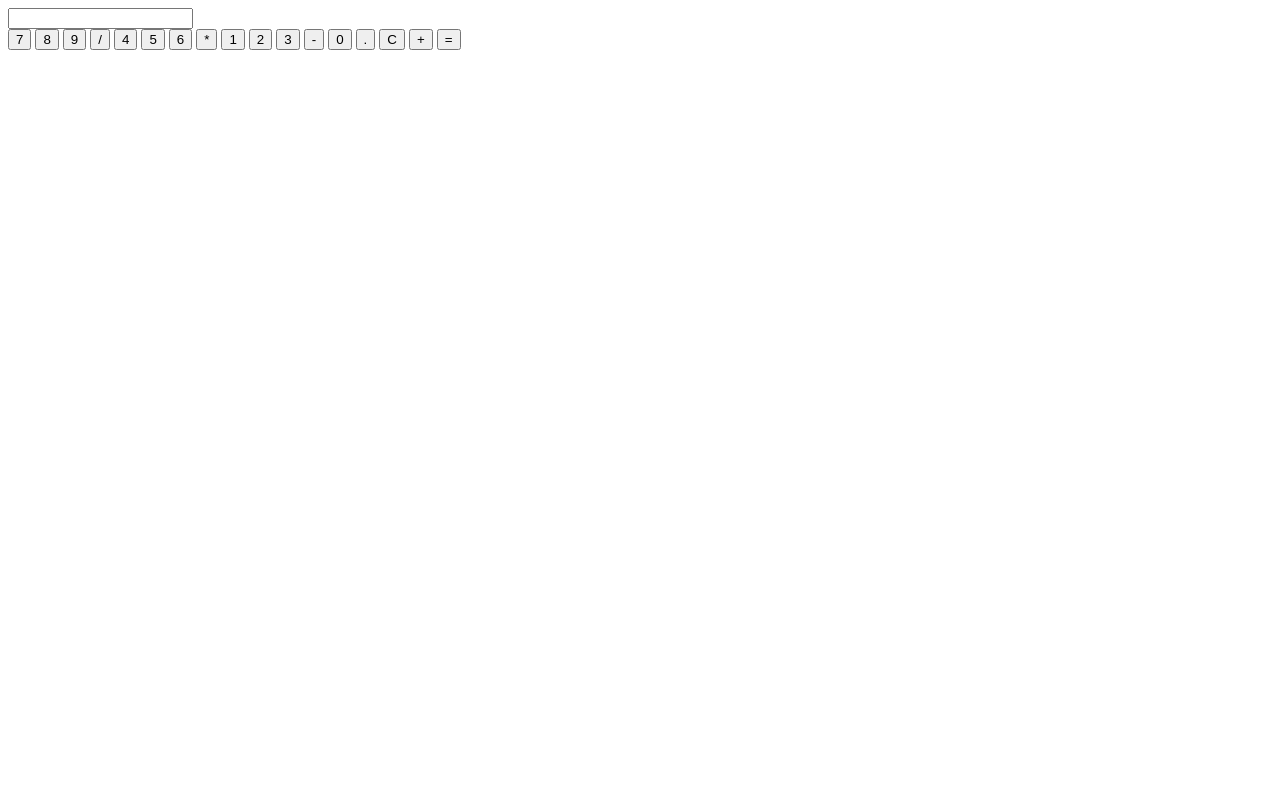
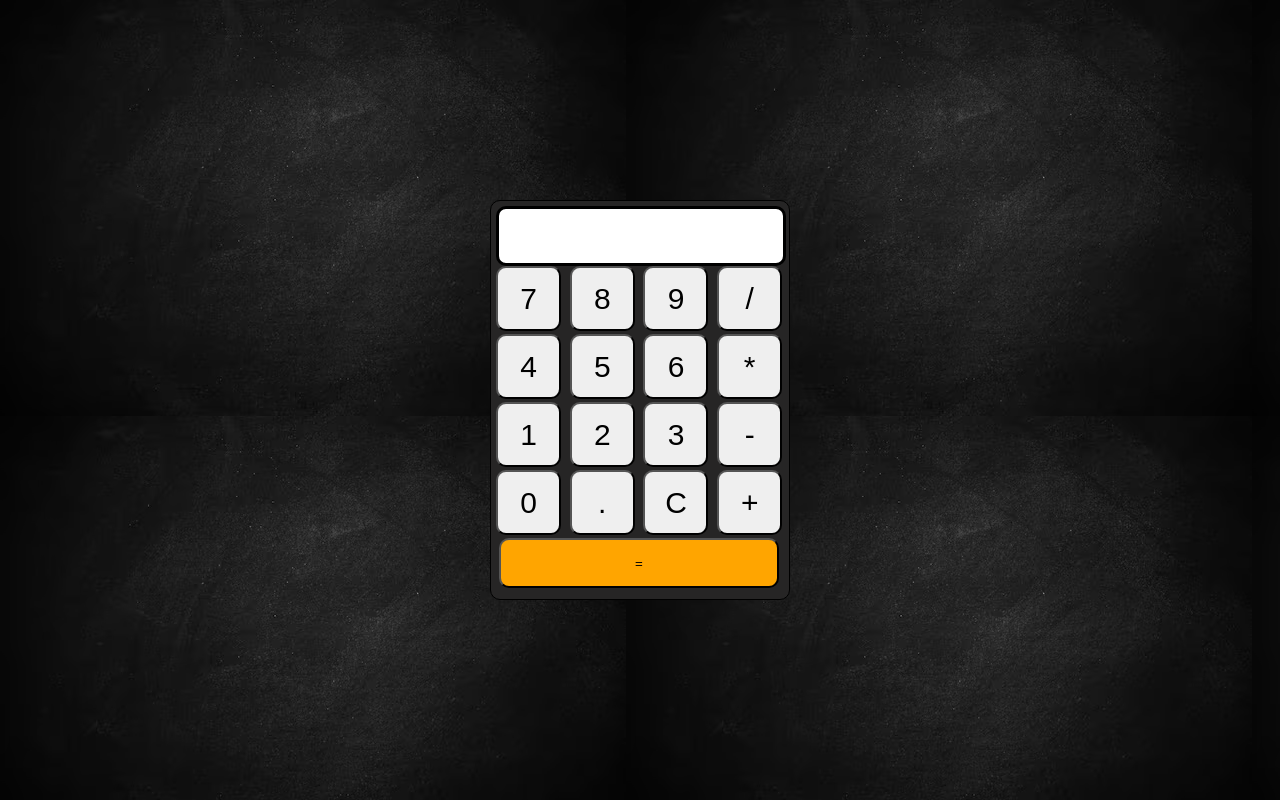
Before and after one commit to Dendi13/kalkylator, a plain HTML site: page index.html in a window 1280 px wide. Drawn offline with Linux system fonts and the light colour scheme.

Commit message:
Add files via upload

```diff
--- a/index.html
+++ b/index.html
@@ -7,6 +7,11 @@
     <meta name="viewport" content="width=device-width, initial-scale=1.0">
     <link rel="preconnect" href="https://fonts.googleapis.com">
     <link rel="preconnect" href="https://fonts.gstatic.com" crossorigin>
+    <link rel="preconnect" href="https://fonts.googleapis.com">
+    <link rel="preconnect" href="https://fonts.gstatic.com" crossorigin>
+    <link
+        href="https://fonts.googleapis.com/css2?family=Caveat:wght@600&family=Fredoka+One&family=Golos+Text&family=Ubuntu:wght@500&display=swap"
+        rel="stylesheet">
     <link href="https://fonts.googleapis.com/css2?family=Orbitron:wght@400;500;700&display=swap" rel="stylesheet">
     <link rel="stylesheet" href="style.css">
     <title>Калькулятор</title>
--- a/script.js
+++ b/script.js
@@ -2,9 +2,12 @@ let calc = document.querySelector('#calc');
 let display = document.querySelector('#display');
 let keys = document.querySelectorAll('.key');
 let reset = document.querySelector('#reset');
+let result = document.querySelector('#result');
 
 
 let exp = '';
+
+display.style.textAlign = 'right';
 
 for (let key of keys) {
     key.addEventListener('click', (evt) => {
@@ -13,7 +16,15 @@ for (let key of keys) {
         display.value = exp;
     })
 }
+
+result.addEventListener('click', (evt) => {
+    exp = eval(display.value);
+    display.value = exp;
+    exp = '';
+})
+
 reset.addEventListener('click', (evt) => {
     evt.preventDefault();
-    display.textContent = '0'
+    exp = '';
+    display.value = '0';
 })
--- a/style.css
+++ b/style.css
@@ -0,0 +1,55 @@
+* {
+    box-sizing: border-box;
+}
+
+html,
+body {
+    margin: 0;
+}
+
+.wrapper {
+    height: 100vh;
+    display: flex;
+    justify-content: center;
+    align-items: center;
+    background: url(img/chalkboard-and-blackboard-dark-wallpaper-background_28629-1125.avif);
+}
+
+.calculator {
+    width: 300px;
+    height: 400px;
+    border: 1px solid black;
+    border-radius: 10px;
+    background-color: rgb(38, 37, 37);
+    font-family: 'Caveat', cursive;
+    font-family: 'Fredoka One', cursive;
+    font-family: 'Golos Text', sans-serif;
+    font-family: 'Ubuntu', sans-serif;
+}
+
+.calc__display {
+    margin-top: 5px;
+    margin-left: 5px;
+    width: 290px;
+    height: 60px;
+    border-radius: 10px;
+    border: 3px solid black;
+    font-size: 40px;
+}
+
+.key {
+    width: 65px;
+    height: 65px;
+    margin-bottom: 3px;
+    margin-left: 5px;
+    border-radius: 10px;
+    font-size: 30px;
+}
+
+.key-result {
+    width: 280px;
+    height: 50px;
+    margin-left: 8px;
+    border-radius: 10px;
+    background-color: orange;
+}
```
Also changed, not shown: img/chalkboard-and-blackboard-dark-wallpaper-background_28629-1125.avif (added).
